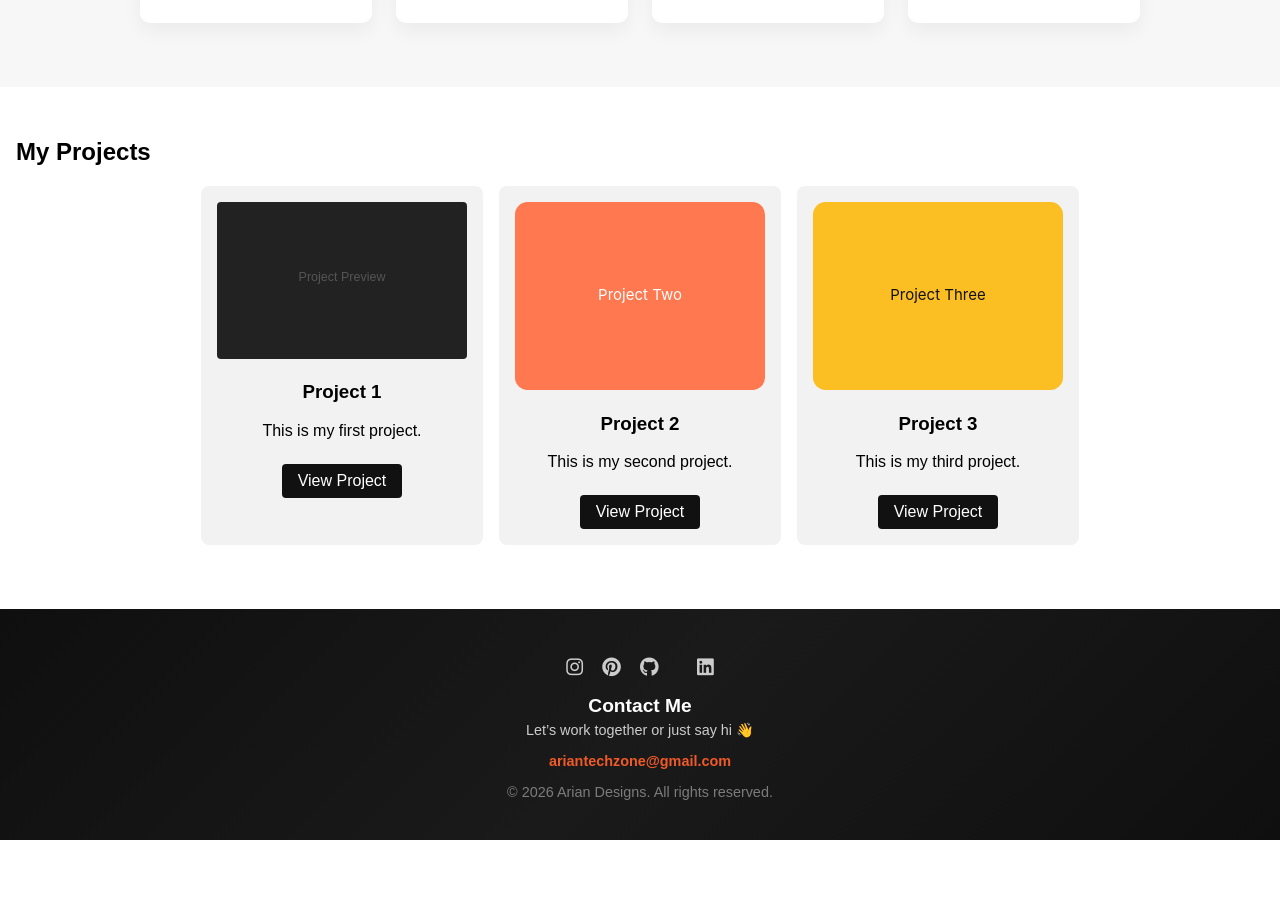
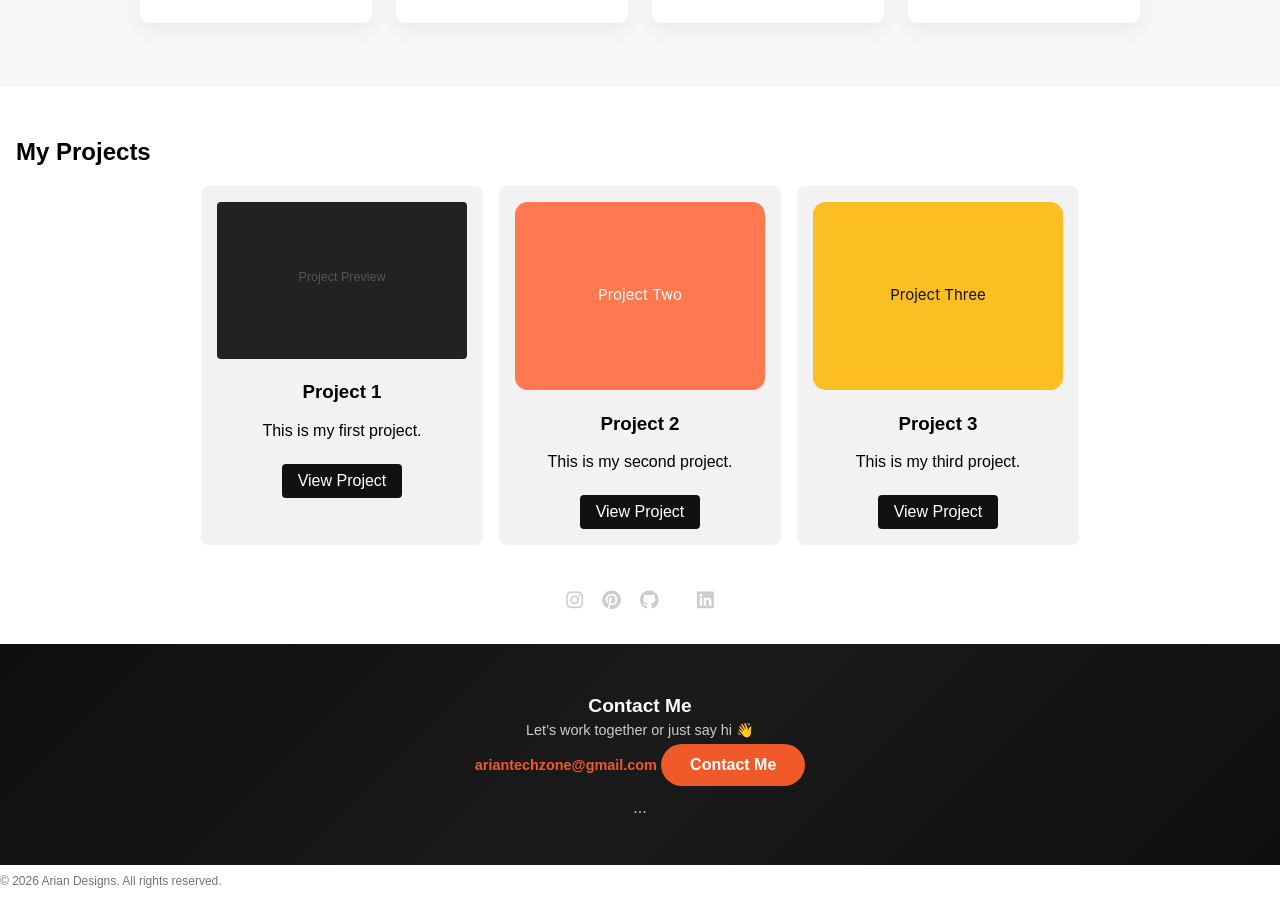
Before and after one commit to ariantechzone-stack/ariantechzone-stack.github.io, a Jekyll site: the page built from index.md, in a window 1280 px wide and 900 px high, scrolled down 1032 px. Built offline with Jekyll 4.4.1, drawn with Linux system fonts in a browser that asks for light colours; before the commit the page ends 1872 px from its top, so only the background shows below that.

Commit message:
Update default.html

```diff
--- a/_layouts/default.html
+++ b/_layouts/default.html
@@ -52,9 +52,6 @@
   {{ content }}
 </main>
 
-<footer id="contact" class="site-footer">
-  <div class="footer-container">
-
     <div class="footer-socials">
       <a href="https://instagram.com/_arian.designs_" target="_blank" aria-label="Instagram">
         <i class="fab fa-instagram"></i>
@@ -73,12 +70,27 @@
       </a>
     </div>
 
-   <h2>Contact Me</h2>
+  <footer id="contact" class="site-footer">
+  <div class="footer-container">
+
+    <h2>Contact Me</h2>
     <p>Let’s work together or just say hi 👋</p>
 
-   <a href="mailto:ariantechzone@gmail.com" class="footer-email">
+    <a href="mailto:ariantechzone@gmail.com" class="footer-email">
       ariantechzone@gmail.com
     </a>
+
+    <a href="mailto:yourmail@gmail.com" class="contact-btn">
+      Contact Me
+    </a>
+
+    <div class="footer-socials">
+      ...
+    </div>
+
+  </div>
+</footer>
+
 
     <p class="footer-copy">
       © {{ site.time | date: "%Y" }} Arian Designs. All rights reserved.
```
